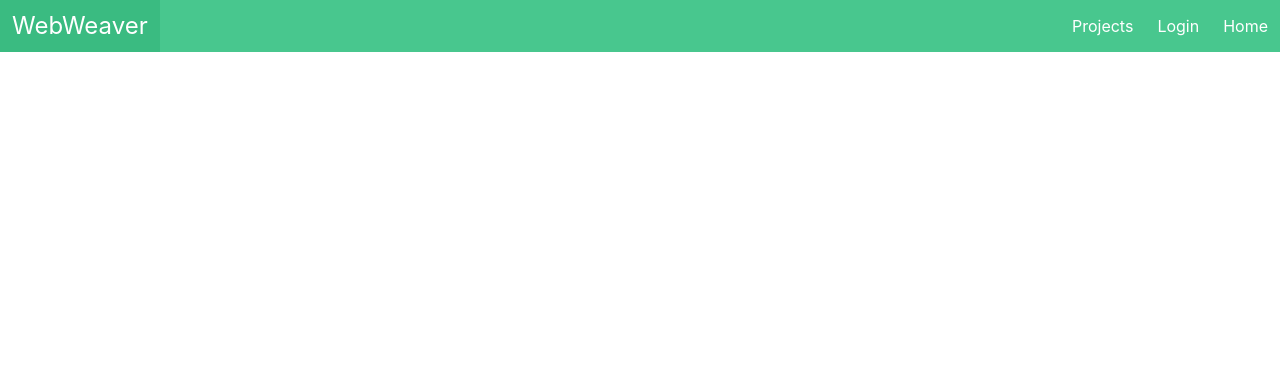
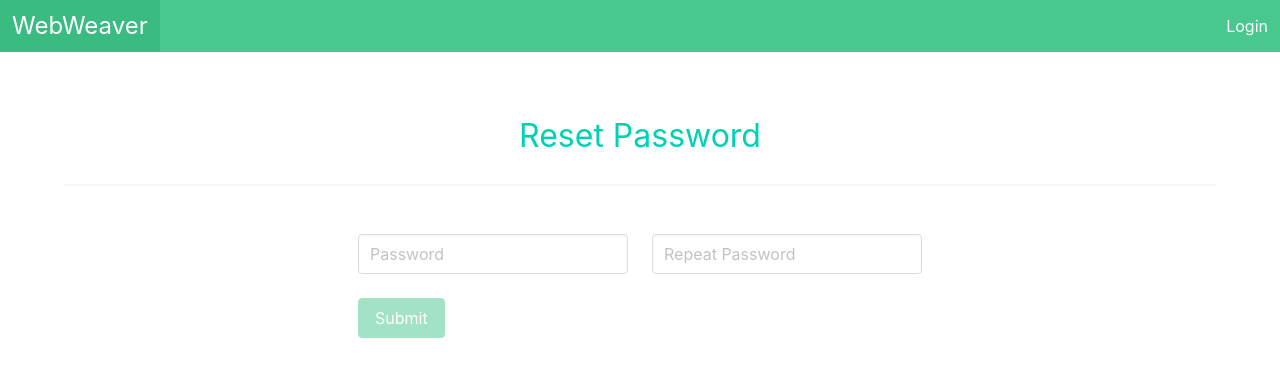
Before and after one commit to josephsegbefia/webweaver-client, a React (Vite) app: page /password-reset in a window 1280 px wide. Shown: the top 376 px of the page. Built offline with nearby package versions, Linux system fonts and the light colour scheme.

Commit message:
Improve navbar

```diff
--- a/src/components/Nav.jsx
+++ b/src/components/Nav.jsx
@@ -1,9 +1,15 @@
 /* eslint-disable react/prop-types */
 /* eslint-disable no-unused-vars */
 import React from 'react'
-import { Link } from 'react-router-dom'
+import { NavLink } from 'react-router-dom'
+import { useState, useContext } from 'react';
+import { AuthContext } from '../context/auth.context';
 
 const Nav = () => {
+  const [activeItem, setActiveItem] = useState('');
+
+  const { isLoggedIn, user, logOutUser } = useContext(AuthContext);
+
   function toggleBurgerMenu() {
     document.querySelector('.navbar-menu').classList.toggle('is-active');
   }
@@ -11,7 +17,7 @@ const Nav = () => {
   return (
     <nav className="navbar is-success" role="navigation" aria-label="main navigation">
       <div className="navbar-brand">
-        <Link to="/" className="navbar-item is-size-4">WebWeaver</Link>
+        <NavLink to="/" className="navbar-item is-size-4">WebWeaver</NavLink>
 
         <a role="button" className="navbar-burger burger" aria-label="menu" aria-expanded="false" data-target="navbarBasic"
           onClick={toggleBurgerMenu}>
@@ -23,9 +29,18 @@ const Nav = () => {
 
       <div id="navbarBasic" className="navbar-menu">
         <div className="navbar-end">
-          <Link to="/projects" className="navbar-item" onClick={toggleBurgerMenu}>Projects</Link>
-          <Link to="/login" className="navbar-item" onClick={toggleBurgerMenu}>Login</Link>
-          <Link to="/" className="navbar-item" onClick={toggleBurgerMenu}>Home</Link>
+          {isLoggedIn && (
+            <>
+              <NavLink to = "/projects"  className="navbar-item" onClick={toggleBurgerMenu}>Projects</NavLink>
+              <NavLink  className = 'navbar-item' onClick={toggleBurgerMenu}>Dashboard</NavLink>
+              <NavLink className = 'navbar-item' onClick={logOutUser}>Log out</NavLink>
+            </>
+          )}
+          {
+            !isLoggedIn && (
+              <NavLink to="/login"  className="navbar-item" onClick={toggleBurgerMenu}>Login</NavLink>
+            )
+          }
         </div>
       </div>
     </nav>
--- a/src/components/PasswordResetForm.jsx
+++ b/src/components/PasswordResetForm.jsx
@@ -1,10 +1,107 @@
 /* eslint-disable no-unused-vars */
-import React from 'react'
+import React, { useState, useEffect, useContext } from 'react';
+import { useNavigate, useSearchParams } from 'react-router-dom';
+import axios from 'axios';
+
+const API_URL = import.meta.env.VITE_API_URL;
 
 const PasswordResetForm = () => {
+  const [password, setPassword] = useState('');
+  const [passwordConfirm, setPasswordConfirm] = useState('');
+  const [isLoading, setIsLoading] = useState(false);
+  const [searchParams, setSearchParams] = useSearchParams();
+  const [errorMessage, setErrorMessage] = useState(undefined);
+
+  const navigate = useNavigate();
+  const passwordResetToken = searchParams.get('passwordResetToken');
+
+  const checkFields = () => {
+    if(!password || passwordConfirm || password !== passwordConfirm){
+      return true;
+    }
+    return false;
+  }
+
+  const handlePasswordChange = (event) => {
+    setPassword(event.target.value);
+  }
+
+  const handlePasswordConfirmChange = (event) => {
+    setPasswordConfirm(event.target.value);
+  }
+
+  const onFormSubmit = (event) => {
+    event.preventDefault();
+    setIsLoading(true)
+
+    const requestBody = { passwordResetToken, password };
+
+     axios
+      .post(`${API_URL}auth/password-reset`, requestBody)
+      .then((response) => {
+        setIsLoading(false);
+        console.log(response.data)
+      })
+      .catch((error) => {
+        console.log(error)
+      })
+      setPassword('');
+      setPasswordConfirm('');
+  }
   return (
-    <div>
+    <div className = "container mt-6">
+      <div className="LoginPage">
+        <h1 className = 'has-text-centered is-size-3 has-text-primary'>Reset Password</h1>
+        <hr />
+        <div className = "columns">
+          <div className = "column is-half is-offset-one-quarter">
+            {/* Notification goes here */}
+          </div>
+        </div>
 
+        <form onSubmit={onFormSubmit}>
+          <div className = "columns">
+              <div className = "column is-one-quarter is-offset-one-quarter">
+                <div className="field">
+                  <p className="control">
+                    <input
+                      className="input"
+                      type="password"
+                      placeholder="Password"
+                      value={password}
+                      onChange={handlePasswordChange}
+                    />
+                  </p>
+                </div>
+              </div>
+
+              <div className = "column is-one-quarter">
+                <div className="field">
+                  <p className="control">
+                    <input
+                      className="input"
+                      type="password"
+                      placeholder="Repeat Password"
+                      value={passwordConfirm}
+                      onChange={handlePasswordConfirmChange}
+                    />
+                  </p>
+                </div>
+              </div>
+            </div>
+
+            <div className = "columns">
+              <div className = "column is-half is-offset-one-quarter">
+                <p className="control">
+                  <button className="button is-success"
+                  disabled = {checkFields()}
+                  >
+                    Submit</button>
+                </p>
+              </div>
+            </div>
+        </form>
+      </div>
     </div>
   )
 }
```
